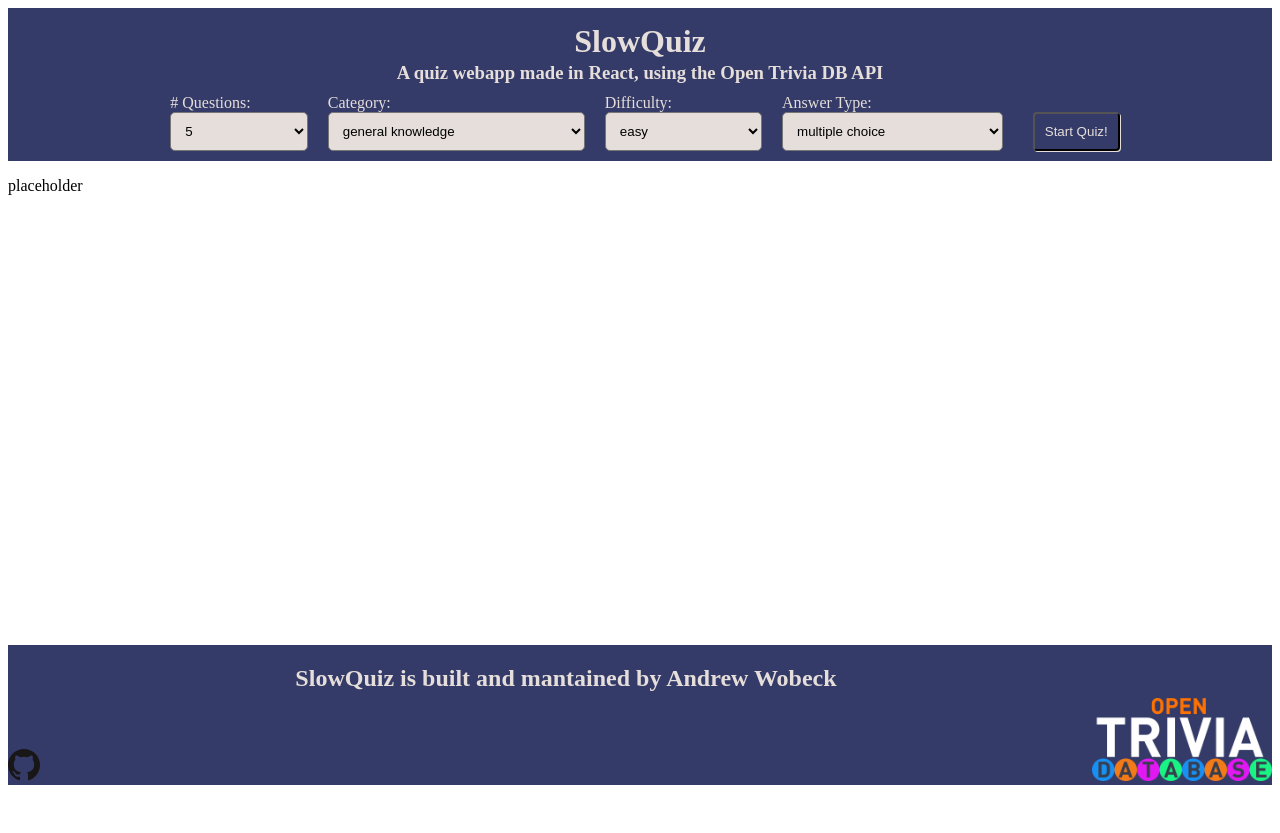
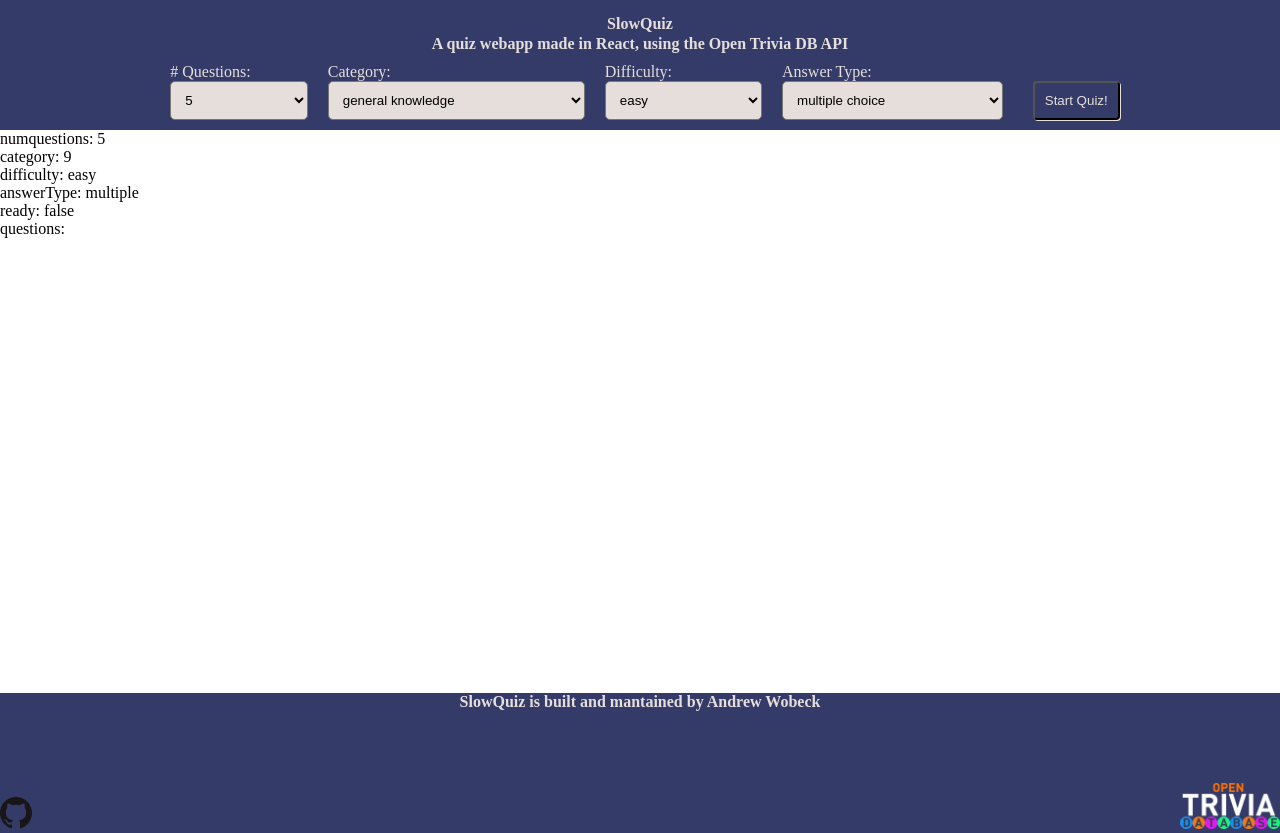
Before and after one commit to slowback1/slowQuiz, a React (Create React App) app in the folder slow_quiz/: page / in a window 1280 px wide. Before the commit the page ends 800 px from the top, so only its background shows below. Built offline with nearby package versions, Linux system fonts and the light colour scheme; a web font is replaced by a local one.

Commit message:
v.000000000000001

```diff
--- a/slow_quiz/src/App.js
+++ b/slow_quiz/src/App.js
@@ -3,13 +3,58 @@
 import Header from './components/head';
 import Body from './components/body';
 import Footer from './components/footer';
+//import quizGet from './quizfetcher';
 
 class App extends Component {
+          constructor(props) {
+            super(props);
+            this.state = {
+                numQuestions: "5",
+                category: "9",
+                difficulty: "easy",
+                answerType: "multiple",
+                ready: "false",
+                questions: {}
+            }
+            this.handleInputChange = this.handleInputChange.bind(this);
+            this.handleSubmit = this.handleSubmit.bind(this);
+
+        }
+        handleInputChange(event) {
+            const target = event.target;
+            const value = target.type === 'checkbox' ? target.checked : target.value;
+            const name = target.name;
+            this.setState({
+                [name]: value
+            });
+        }
+
+
+          handleSubmit(event) {
+            event.preventDefault();
+            event.stopPropagation();
+            event.nativeEvent.stopImmediatePropagation();
+            let x;
+              fetch(`https://opentdb.com/api.php?amount=${this.state.numQuestions}&category=${this.state.category}&difficulty=${this.state.difficulty}&type=${this.state.answerType}`).then(function(res) {
+                 console.log('fetch done');
+                  return res.json();
+              }).then(function(result) {
+                  console.log('results jsonified');
+                  return result.results;
+              }).then(function(questions) {
+                  console.log(questions);
+                  x = questions;
+              });
+              this.setState({
+                ready: true,
+                questions: x
+              });
+        }
   render() {
     return (
       <div className="App">
-        <Header />
-        <Body />
+        <Header handleSubmit={this.handleSubmit.bind(this)} handleInputChange={this.handleInputChange.bind(this)} numQuestions={this.state.numQuestions} category={this.state.category} difficulty={this.state.difficulty} answerType={this.state.answerType} ready={this.state.ready} questions={this.state.questions}/>
+        <Body numQuestions={this.state.numQuestions} category={this.state.category} difficulty={this.state.difficulty} answerType={this.state.answerType} ready={this.state.ready} questions={this.state.questions} />
         <Footer />
       </div>
     )
--- a/slow_quiz/src/components/body/index.js
+++ b/slow_quiz/src/components/body/index.js
@@ -1,10 +1,23 @@
 import React, { Component } from 'react';
 
 class Body extends Component {
+    constructor(props) {
+        super(props);
+        this.state = {
+            question: this.props.questions,
+        }
+    }
     render() {
+   console.log(this.props.questions);
         return (
-                <p> placeholder </p>
-            )
+            <div>
+                <p> numquestions: {this.props.numQuestions} </p>
+                <p> category: {this.props.category} </p>
+                <p> difficulty: {this.props.difficulty} </p>
+                <p> answerType: {this.props.answerType} </p>
+                <p> ready: {this.props.ready} </p>
+                <p>questions: {} </p>
+            </div>)
     }
 }
 
--- a/slow_quiz/src/components/footer/index.js
+++ b/slow_quiz/src/components/footer/index.js
@@ -7,11 +7,13 @@
     render() {
         return (
                 <div className="footer">
-                    <SocialLinks />
-                    <div className="footerInfo">
+                  <div className="footerInfo">
                         <h2>SlowQuiz is built and mantained by Andrew Wobeck </h2>
                     </div>
-                    <OtdbLogo />
+                    <div className="footerBottom">
+                        <SocialLinks />
+                        <OtdbLogo />
+                    </div>
                 </div>
             )
     }
--- a/slow_quiz/src/components/head/index.js
+++ b/slow_quiz/src/components/head/index.js
@@ -7,7 +7,7 @@
     render() {
         return (
                 <div className="header_main">
-                    <QuizSetup />
+                    <QuizSetup handleSubmit={this.props.handleSubmit} handleInputChange={this.props.handleInputChange} numQuestions={this.props.numQuestions} category={this.props.category} difficulty={this.props.difficulty} answerType={this.props.answerType} ready={this.props.ready} questions={this.props.questions} />
                     <div className="header_navigation">
                         <HeaderNavigation />
                     </div>
--- a/slow_quiz/src/components/head/quizSetup.js
+++ b/slow_quiz/src/components/head/quizSetup.js
@@ -3,37 +3,13 @@
 import quizGet from '../../quizfetcher';
 
 class QuizSetup extends Component {
-        constructor(props) {
-            super(props);
-            this.state = {
-                numQuestions: "5",
-                category: "9",
-                difficulty: "easy",
-                answerType: "multiple",
-                ready: "false",
-                questions: ""
-            }
-            this.handleInputChange = this.handleInputChange.bind(this);
-            this.handleSubmit = this.handleSubmit.bind(this);
-        }
-        handleInputChange(event) {
-            const target = event.target;
-            const value = target.type === 'checkbox' ? target.checked : target.value;
-            const name = target.name;
-            this.setState({
-                [name]: value
-            });
-        }
-        handleSubmit(event) {
-            let fetchedQuestions = quizGet(this.state.numQuestions, this.state.category, this.state.difficulty, this.state.answerType);
-            console.log("I handled a submit click!");
-            this.setState({ready: "true", questions: fetchedQuestions});
-        }
+
+
         render(){
         return (
                 <form>
                 <label > # Questions:
-                    <select name="numQuestions" value={this.state.numQuestions} onChange={this.handleInputChange}>
+                    <select name="numQuestions" value={this.props.numQuestions} onChange={this.props.handleInputChange}>
                         <option value="5"> 5 </option>
                         <option value="10"> 10 </option>
                         <option value="15"> 15 </option>
@@ -41,7 +17,7 @@
                     </select>
                     </label>
                     <label>Category:
-                        <select name="category" value={this.state.category} onChange={this.handleInputChange}>
+                        <select name="category" value={this.props.category} onChange={this.props.handleInputChange}>
                             <option value="9">general knowledge</option>
                             <option value="10">books</option>
                             <option value="11">film</option>
@@ -69,19 +45,19 @@
                         </select>
                     </label>
                     <label> Difficulty:
-                        <select name="difficulty" value={this.state.difficulty} onChange={this.handleInputChange}>
+                        <select name="difficulty" value={this.props.difficulty} onChange={this.props.handleInputChange}>
                             <option value="easy">easy</option>
                             <option value="medium">medium</option>
                             <option value="hard">hard</option>
                         </select>
                     </label>
                     <label> Answer Type:
-                        <select name="answerType" value={this.state.answerType} onChange={this.handleInputChange}>
+                        <select name="answerType" value={this.props.answerType} onChange={this.props.handleInputChange}>
                             <option value="multiple">multiple choice</option>
                             <option value="boolean">true or false </option>
                         </select>
                     </label>
-                    <button type="submit" onClick={this.handleSubmit}> Start Quiz! </button>
+                    <button type="submit" onClick={this.props.handleSubmit}> Start Quiz! </button>
                 </form>
             )
     }}
--- a/slow_quiz/src/quizfetcher.js
+++ b/slow_quiz/src/quizfetcher.js
@@ -1,12 +1,18 @@
 let fetch = require('node-fetch');
 /* ***** variables for quizGet function: ***** */
 //amount = integer between 5-50;
-//category = integer between 0-??;
+//category = integer between 9-32;
 //difficulty = "easy", "medium", or "hard";
 //answerType = "boolean" or "multiple"
 function quizGet(amount, category, difficulty, answerType) {
-    fetch(`https://opentdb.com/api.php?amount=${amount}&category=${category}&difficulty=${difficulty}&type=${answerType}`, {mode: 'no-cors'}).then(function(res) {
+    fetch(`https://opentdb.com/api.php?amount=${amount}&category=${category}&difficulty=${difficulty}&type=${answerType}`).then(function(res) {
         return res.json();
+    }).then(function(result) {
+        return result.results;
+    }).then(function(questions) {
+        this.setState({ready: true, questions: questions});
+
+        return questions;
     });
 }
 //api site: https://opentdb.com/api_config.php
--- a/slow_quiz/src/style/main.scss
+++ b/slow_quiz/src/style/main.scss
@@ -1,6 +1,6 @@
 @import url('https://fonts.googleapis.com/css?family=Eczar|Roboto');
 
-
+@import 'reset';
 
 /* colors */
 
@@ -16,7 +16,10 @@
 $fonts_primary: Roboto, sans-serif;
 $fonts_secondary: Eczar, serif;
 
-
+.app {
+    margin: 0;
+    padding: 0;
+}
 
 /* header */
 .header_main {
@@ -91,19 +94,25 @@
     display: flex;
     background-color: $colors_primary;
     color: $colors_secondary;
-    flex-direction: row;
-    align-items: flex-end;
-    margin-top: 450px;
+    flex-direction: column;
+    margin-top: 455px;
     height: 140px;
     width: 100%;
     justify-content: space-between;
+    .footerBottom {
+        display: flex;
+        flex-direction: row;
+        justify-content: space-between;
+        align-items: flex-end;
+    }
 }
+
 .footerInfo {
-    align-self: flex-start;
+    align-self: center;
 }
 .otdbLogo {
     img {
-        width: 180px;
+        width: 100px;
         height: auto;
     }
 }
--- a/slow_quiz/src/style/output.css
+++ b/slow_quiz/src/style/output.css
@@ -1,6 +1,17 @@
 @import url("https://fonts.googleapis.com/css?family=Eczar|Roboto");
+* {
+  margin: 0;
+  padding: 0; }
+
+p, h1, h2, h3, h4, h5, h6, ol > li, ul > li {
+  font-size: 16px; }
+
 /* colors */
 /* fonts */
+.app {
+  margin: 0;
+  padding: 0; }
+
 /* header */
 .header_main {
   display: flex;
@@ -58,18 +69,22 @@
   display: flex;
   background-color: #353b68;
   color: #e5deda;
-  flex-direction: row;
-  align-items: flex-end;
-  margin-top: 450px;
+  flex-direction: column;
+  margin-top: 455px;
   height: 140px;
   width: 100%;
   justify-content: space-between; }
+  .footer .footerBottom {
+    display: flex;
+    flex-direction: row;
+    justify-content: space-between;
+    align-items: flex-end; }
 
 .footerInfo {
-  align-self: flex-start; }
+  align-self: center; }
 
 .otdbLogo img {
-  width: 180px;
+  width: 100px;
   height: auto; }
 
 /*# sourceMappingURL=output.css.map */
--- a/slow_quiz/src/style/reset.scss
+++ b/slow_quiz/src/style/reset.scss
@@ -5,5 +5,5 @@
 }
 p, h1, h2, h3, h4, h5, h6, ol > li, ul > li {
     font-size: 16px;
-    color: #000;
+
 }
```
Also changed, not shown: slow_quiz/src/components/body/booleanQuestion.js (added, +21 -0 lines), slow_quiz/src/components/body/multipleChoiceQuestion.js (added, +19 -0 lines), 1 other file (tests, documents, lock files or other folders).
